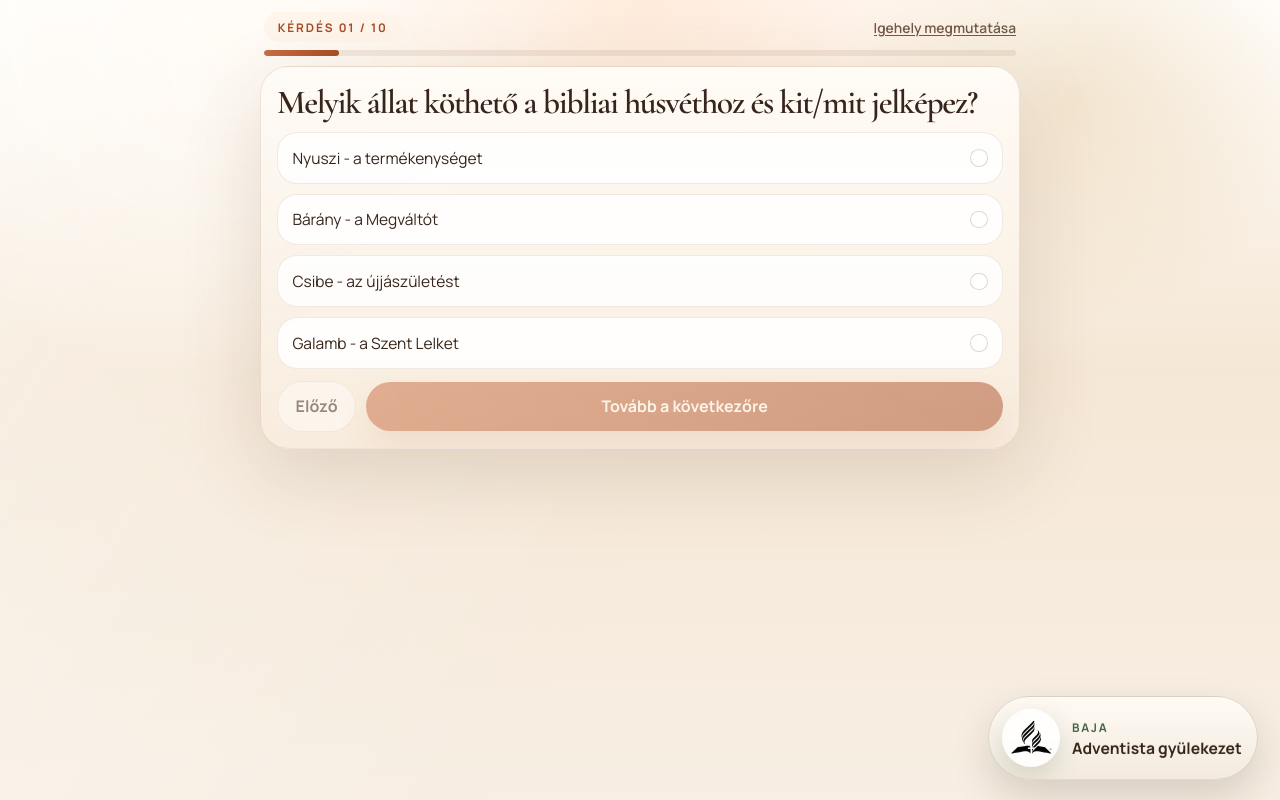
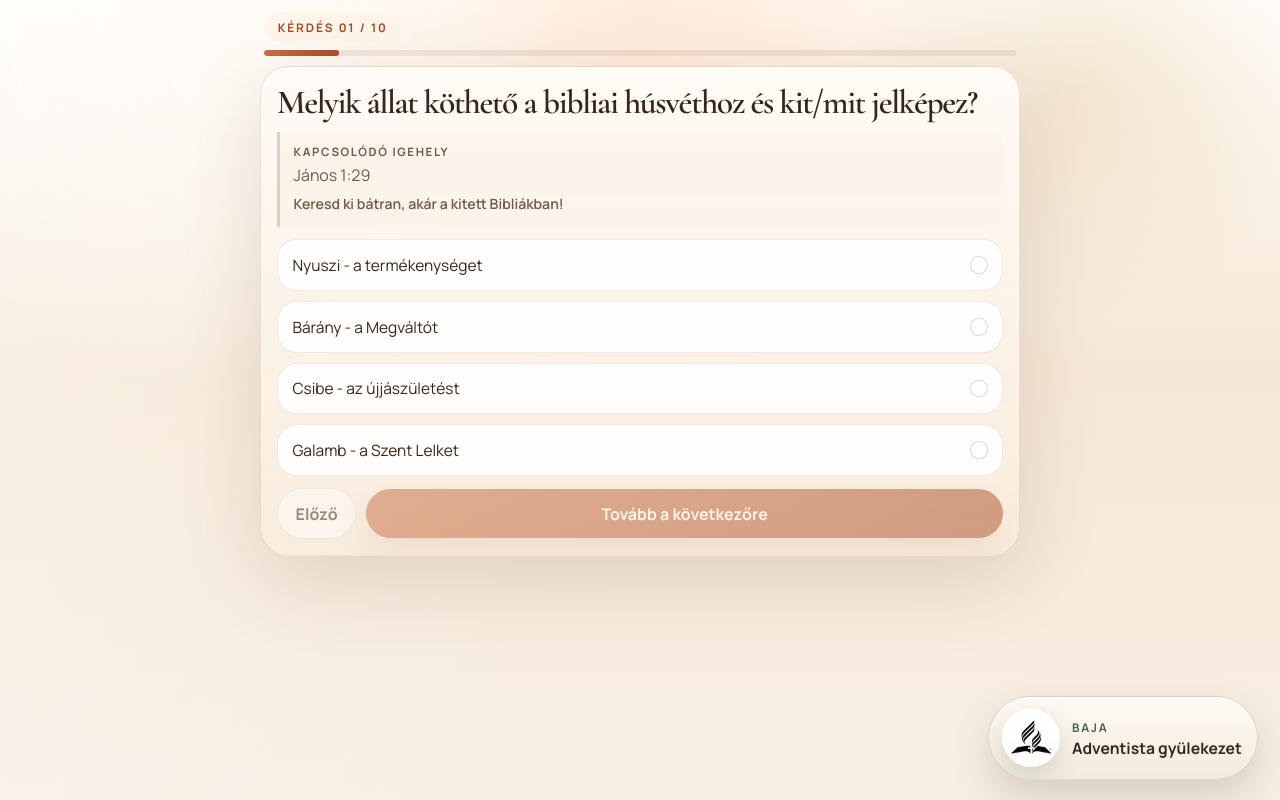
Before and after one commit to foglalt/eloviz, a Next.js app: page /kviz in a window 1280 px wide. Built offline with nearby package versions, Linux system fonts and the light colour scheme; no server answers; the database is empty.

Commit message:
Show quiz verse references by default with encouragement

```diff
--- a/src/app/(husvet)/kviz/quiz-experience.tsx
+++ b/src/app/(husvet)/kviz/quiz-experience.tsx
@@ -18,10 +18,7 @@ export function QuizExperience({ content }: QuizExperienceProps) {
     handleAdvance,
     handleAnswerChange,
     handleBack,
-    handleHintToggle,
     handleRestart,
-    hintPanelId,
-    hintVisible,
     isComplete,
     progressPercent,
     reviewItems,
@@ -35,12 +32,9 @@ export function QuizExperience({ content }: QuizExperienceProps) {
         <QuizQuestionStage
           currentIndex={currentIndex}
           currentQuestion={currentQuestion}
-          hintPanelId={hintPanelId}
-          hintVisible={hintVisible}
           onAdvance={handleAdvance}
           onAnswerChange={handleAnswerChange}
           onBack={handleBack}
-          onHintToggle={handleHintToggle}
           progressPercent={progressPercent}
           selectedAnswer={selectedAnswer}
           totalQuestions={totalQuestions}
--- a/src/app/(husvet)/kviz/quiz-page.module.css
+++ b/src/app/(husvet)/kviz/quiz-page.module.css
@@ -32,10 +32,6 @@
   color: var(--accent-strong);
 }
 
-.hintButton {
-  composes: actionBase from "../../../styles/ui-primitives.module.css";
-}
-
 .previousAction {
   composes: actionBase from "../../../styles/ui-primitives.module.css";
 }
@@ -44,7 +40,6 @@
   composes: actionBase from "../../../styles/ui-primitives.module.css";
 }
 
-.hintButton,
 .previousAction,
 .primaryAction {
   transition:
@@ -53,18 +48,6 @@
     opacity 160ms ease,
     border-color 160ms ease,
     background-color 160ms ease;
-}
-
-.hintButton {
-  padding: 0;
-  border: 0;
-  background: none;
-  color: var(--text-soft);
-  font-size: 0.86rem;
-  font-weight: 600;
-  text-decoration: underline;
-  text-decoration-thickness: 0.08em;
-  text-underline-offset: 0.18em;
 }
 
 .progressTrack {
@@ -134,6 +117,12 @@
   margin: 0;
   color: var(--text-soft);
   line-height: 1.6;
+}
+
+.hintEncouragement {
+  color: var(--accent-strong);
+  font-size: 0.88rem;
+  font-weight: 600;
 }
 
 .options {
@@ -584,10 +573,6 @@
     gap: 10px;
   }
 
-  .hintButton {
-    font-size: 0.8rem;
-  }
-
   .questionCard {
     gap: 10px;
     padding: 16px 14px 14px;
--- a/src/app/(husvet)/kviz/quiz-question-stage.tsx
+++ b/src/app/(husvet)/kviz/quiz-question-stage.tsx
@@ -4,12 +4,9 @@ import styles from "./quiz-page.module.css";
 type QuizQuestionStageProps = {
   currentIndex: number;
   currentQuestion: HusvetQuizQuestion;
-  hintPanelId?: string;
-  hintVisible: boolean;
   onAnswerChange: (questionId: string, optionId: QuizOptionId) => void;
   onAdvance: () => void;
   onBack: () => void;
-  onHintToggle: () => void;
   progressPercent: number;
   selectedAnswer?: QuizOptionId;
   totalQuestions: number;
@@ -18,12 +15,9 @@ type QuizQuestionStageProps = {
 export function QuizQuestionStage({
   currentIndex,
   currentQuestion,
-  hintPanelId,
-  hintVisible,
   onAnswerChange,
   onAdvance,
   onBack,
-  onHintToggle,
   progressPercent,
   selectedAnswer,
   totalQuestions,
@@ -36,15 +30,6 @@ export function QuizQuestionStage({
             Kérdés {(currentIndex + 1).toString().padStart(2, "0")} /{" "}
             {totalQuestions.toString().padStart(2, "0")}
           </span>
-          <button
-            aria-controls={hintPanelId}
-            aria-expanded={hintVisible}
-            className={styles.hintButton}
-            onClick={onHintToggle}
-            type="button"
-          >
-            {hintVisible ? "Igehely elrejtése" : "Igehely megmutatása"}
-          </button>
         </div>
 
         <div className={styles.progressTrack} aria-hidden="true">
@@ -55,12 +40,13 @@ export function QuizQuestionStage({
       <article className={styles.questionCard}>
         <h2>{currentQuestion.prompt}</h2>
 
-        {hintVisible ? (
-          <div className={styles.hintPanel} id={hintPanelId}>
-            <strong>Kapcsolódó igehely</strong>
-            <p>{currentQuestion.reference}</p>
-          </div>
-        ) : null}
+        <div className={styles.hintPanel}>
+          <strong>Kapcsolódó igehely</strong>
+          <p>{currentQuestion.reference}</p>
+          <p className={styles.hintEncouragement}>
+            Keresd ki bátran, akár a kitett Bibliákban!
+          </p>
+        </div>
 
         <div className={styles.options}>
           {currentQuestion.options.map((option) => {
```
Also changed, not shown: .planning/STATE.md, .planning/phases/02-deliver-v1/02-18-PLAN.md (added), .planning/phases/02-deliver-v1/02-18-SUMMARY.md (added), .planning/phases/02-deliver-v1/02-VERIFICATION.md.
